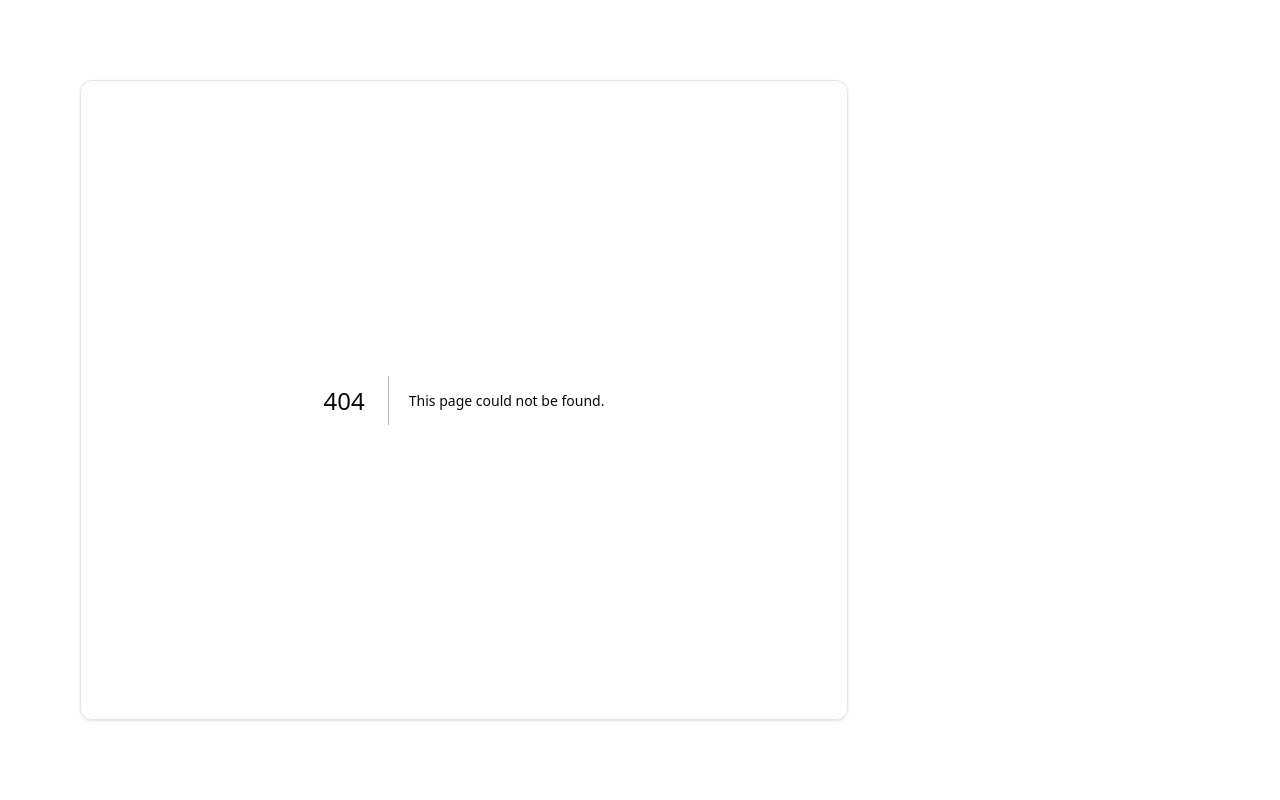
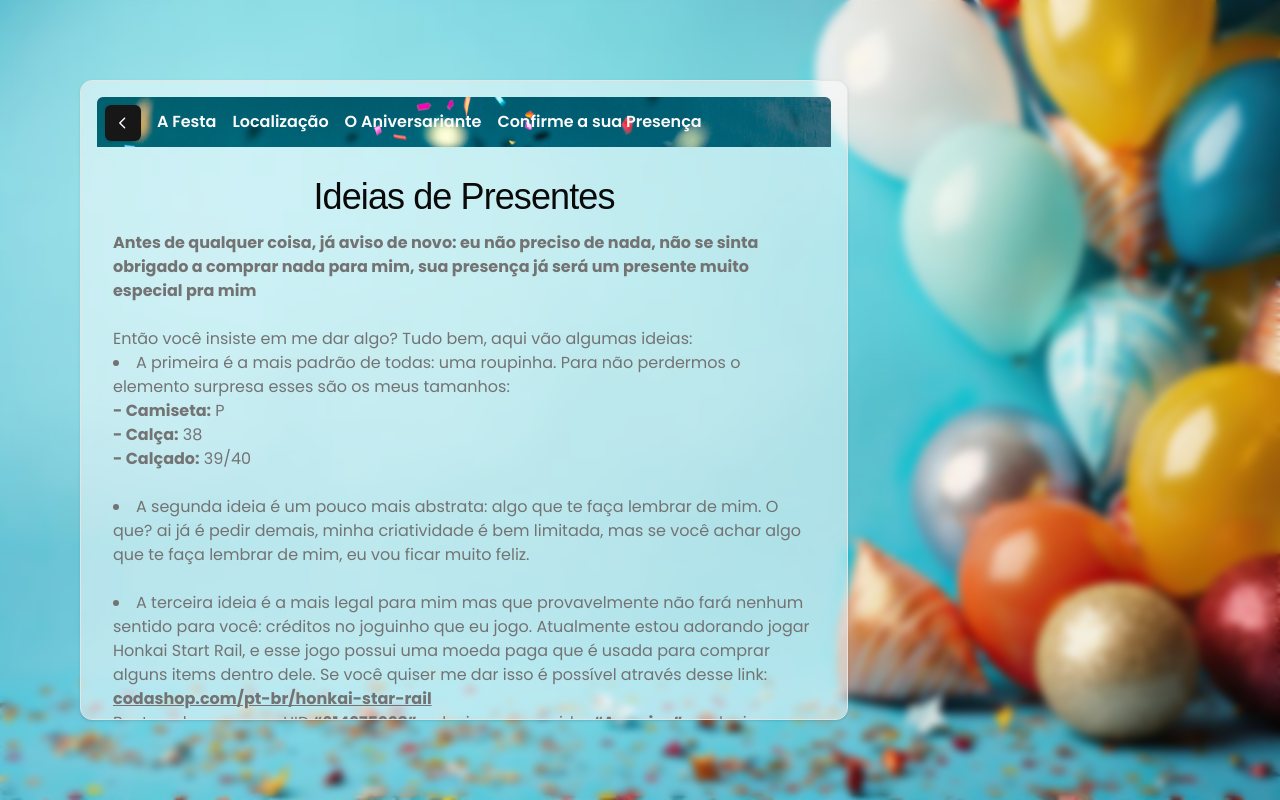
Before and after one commit to bruno-borges-2001/birthday-invite, a Next.js app: page /aniversariante/presente in a window 1280 px wide. Before the commit this address had no page. Built offline with nearby package versions, Linux system fonts and the light colour scheme; a web font is replaced by a local one.

Commit message:
feat: birthday boy page

```diff
--- /dev/null
+++ b/src/app/(NotHome)/aniversariante/page.tsx
@@ -0,0 +1,61 @@
+import Me from "@/assets/me.jpg";
+import { Button } from "@/components/ui/button";
+import { CardContent, CardDescription, CardTitle } from "@/components/ui/card";
+import Image from "next/image";
+import Link from "next/link";
+
+export default function Aniversariante() {
+  return (
+    <CardContent className="p-8 flex flex-col items-center space-y-4">
+      <CardTitle>O Aniversariante</CardTitle>
+
+      <Image src={Me} alt="eu" className="h-[200px] w-auto rounded-2xl" />
+
+      <CardDescription>
+        Caso você ainda não me conheça, Oi! Eu sou o <strong>Bruno</strong>.{" "}
+        <span className="text-xs line-through">
+          (caso você me conheça, eu ainda sou o Bruno)
+        </span>
+        .
+        <br />
+        <br />
+        Há exatos 24 anos, exatamente no dia 5 de fevereiro de 2001, nascia um
+        pequeno menininho. Esse menininho cresceu e hoje está organizando sua
+        primeira festa de aniversário.
+        <br />
+        <br />
+        Se você está lendo isso é por que você tem uma importância muito grande
+        na minha vida, e é uma pessoa muito especial pra mim (mesmo se eu não
+        for muito bom em demonstrar isso, saiba que é verdade). Eu adoraria que
+        você pudesse comparecer na minha festa e compartilhar este dia especial
+        comigo.
+        <br />
+        <br />
+        Aí você deve estar se perguntando:{" "}
+        <q>
+          Nossa, essa festa parece que vai ser muito divertida, com certeza eu
+          vou participar, mas o que devo dar de presente para esse homem lindo?
+        </q>
+        . E eu respondo:{" "}
+        <strong>
+          <q>
+            Nada! Eu não preciso de nada, a sua presença já é o suficiente para
+            mim.
+          </q>
+        </strong>
+        <br />
+        <br />
+        Mas para aqueles que mesmo assim ainda insistem em dar alguma coisa
+        (direcionando isso para algumas pessoas específicas que insistem nisso -
+        você que está lendo sabe que é você), compartilho aqui uma lista com
+        algumas ideias: (de novo,{" "}
+        <strong>não se sinta obrigado a me dar nada!</strong>)
+        <div className="pt-4">
+          <Link href="/aniversariante/presente">
+            <Button size="lg">Ideias de Presentes</Button>
+          </Link>
+        </div>
+      </CardDescription>
+    </CardContent>
+  );
+}
--- /dev/null
+++ b/src/app/(NotHome)/aniversariante/presente/page.tsx
@@ -0,0 +1,75 @@
+import { CardContent, CardDescription, CardTitle } from "@/components/ui/card";
+import Link from "next/link";
+
+import Codashop from "@/assets/codashop.png";
+import Image from "next/image";
+
+export default function Presente() {
+  return (
+    <CardContent className="p-8 flex flex-col items-center space-y-4">
+      <CardTitle>Ideias de Presentes</CardTitle>
+
+      <CardDescription>
+        <strong>
+          Antes de qualquer coisa, já aviso de novo: eu não preciso de nada, não
+          se sinta obrigado a comprar nada para mim, sua presença já será um
+          presente muito especial pra mim
+        </strong>
+        <br />
+        <br />
+        Então você insiste em me dar algo? Tudo bem, aqui vão algumas ideias:
+        <ul className="list-disc list-inside">
+          <li>
+            A primeira é a mais padrão de todas: uma roupinha. Para não
+            perdermos o elemento surpresa esses são os meus tamanhos:
+            <br />
+            <strong>- Camiseta:</strong> P
+            <br />
+            <strong>- Calça:</strong> 38
+            <br />
+            <strong>- Calçado:</strong> 39/40
+          </li>
+          <br />
+          <li>
+            A segunda ideia é um pouco mais abstrata: algo que te faça lembrar
+            de mim. O que? ai já é pedir demais, minha criatividade é bem
+            limitada, mas se você achar algo que te faça lembrar de mim, eu vou
+            ficar muito feliz.
+          </li>
+          <br />
+          <li>
+            A terceira ideia é a mais legal para mim mas que provavelmente não
+            fará nenhum sentido para você: créditos no joguinho que eu jogo.
+            Atualmente estou adorando jogar Honkai Start Rail, e esse jogo
+            possui uma moeda paga que é usada para comprar alguns items dentro
+            dele. Se você quiser me dar isso é possível através desse link:
+            <br />
+            <Link
+              href="https://www.codashop.com/pt-br/honkai-star-rail"
+              target="_blank"
+              className="font-bold underline"
+            >
+              codashop.com/pt-br/honkai-star-rail
+            </Link>
+            <br />
+            Basta colocar o meu UID{" "}
+            <strong>
+              <q>614975938</q>
+            </strong>
+            , selecionar o servidor{" "}
+            <strong>
+              <q>America</q>
+            </strong>{" "}
+            e selecionar qualquer valor que você preferir
+            <br />
+            <br />
+            <Image src={Codashop} alt="codashop screenshot" />
+          </li>
+        </ul>
+        <br />E é isso, eu adoraria se você pudesse vir na minha festa, mas se
+        não for possível, está tudo bem também, sua presença na minha vida já é
+        um grande presente
+      </CardDescription>
+    </CardContent>
+  );
+}
--- a/src/app/page.tsx
+++ b/src/app/page.tsx
@@ -35,11 +35,11 @@ export default function Home() {
         <Link href="/festa">
           <Button size="lg">A Festa</Button>
         </Link>
+        <Link href="/localizacao">
+          <Button size="lg">Localização</Button>
+        </Link>
         <Link href="/aniversariante">
           <Button size="lg">O aniversariante</Button>
-        </Link>
-        <Link href="/localizacao">
-          <Button size="lg">Localização</Button>
         </Link>
         <Link href="/rsvp">
           <Button size="lg">Confirme Sua Presença</Button>
--- a/src/components/NavHeader.tsx
+++ b/src/components/NavHeader.tsx
@@ -21,6 +21,7 @@ function Link({ href, children, ...rest }: PropsWithChildren<LinkProps>) {
         "hover:underline cursor-pointer font-semibold",
         active && "pointer-events-none underline"
       )}
+      replace
     >
       {children}
     </_Link>
```
Also changed, not shown: src/assets/codashop.png (added).
